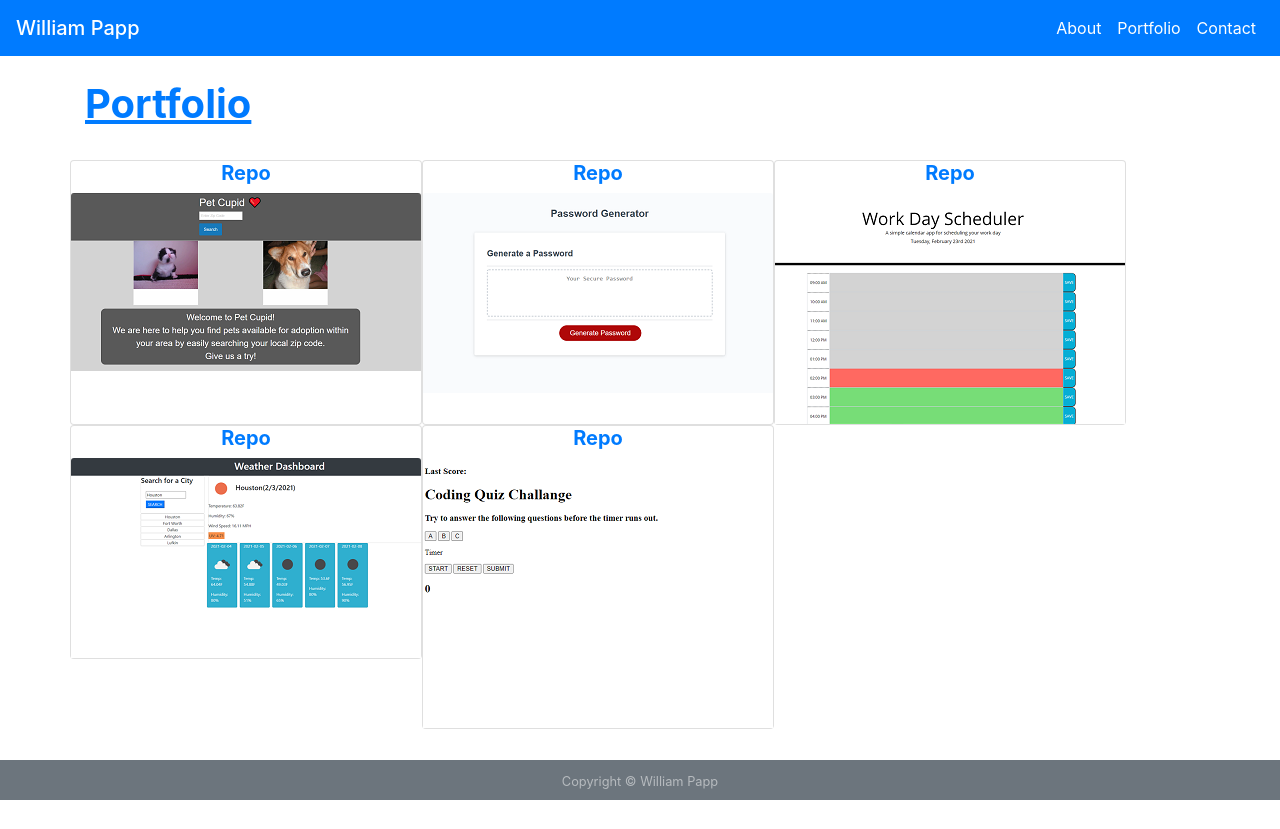
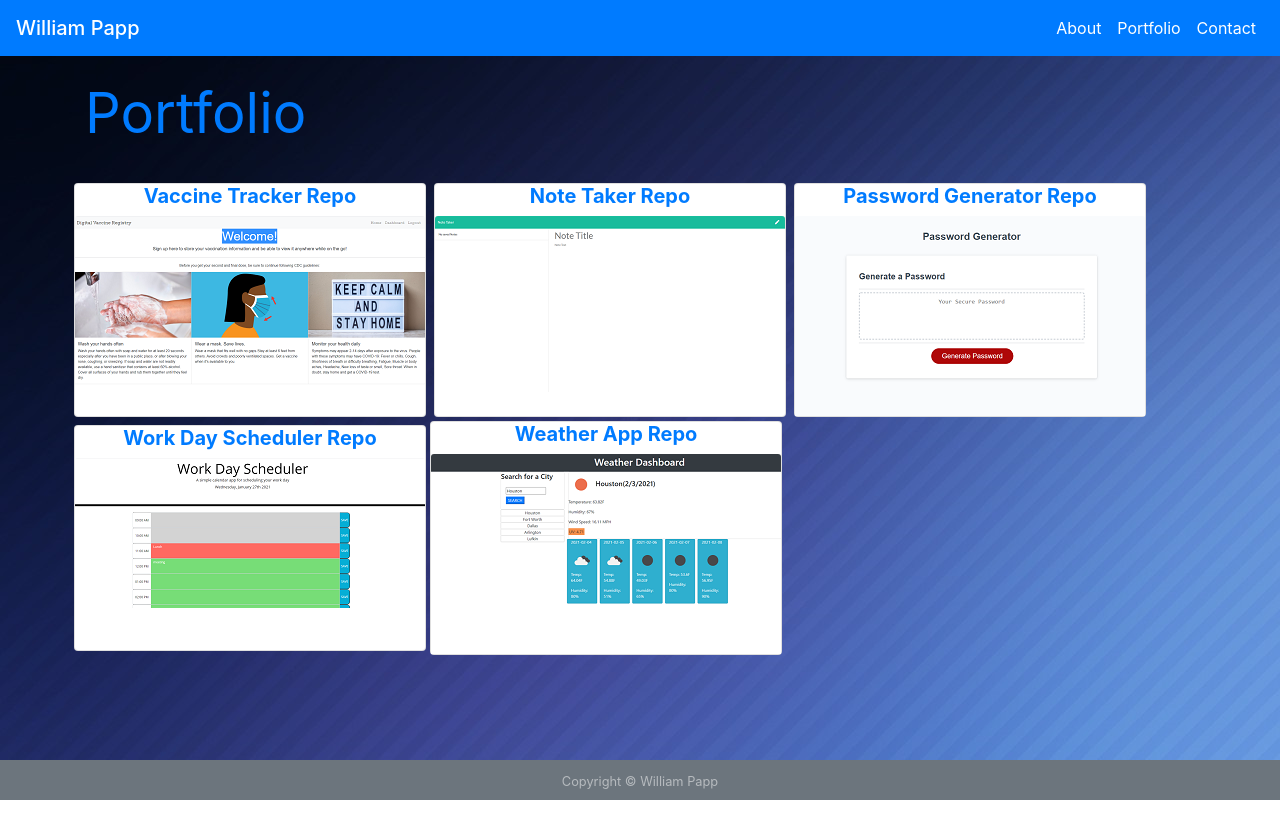
Before and after one commit to wrp90/MyPortfolio, a plain HTML site: page portfolio.html in a window 1280 px wide. After the commit the page ends 800 px from the top, so only its background shows below. Drawn offline with nearby package versions, Linux system fonts and the light colour scheme.

Commit message:
updated portfolio with 2 newer projects and added background

```diff
--- a/portfolio.html
+++ b/portfolio.html
@@ -13,7 +13,7 @@
     </script>
   </head>
 
-  <body>
+  <body style="background-image: url('assets/images/backgroundimg.jpg');">
     <header>
       <nav class="navbar navbar-expand-lg navbar-dark bg-primary">
         <span class="navbar-brand mb-0 h1">William Papp</span>
@@ -33,58 +33,58 @@
     <div class="container">
       <br>
       <section>
-        <h1 class="text-primary"><strong><u>Portfolio</u></strong></h1>
+        <h1 class="text-primary display-4"><strong>Portfolio</strong></h1>
       </section>
       <br>
-      <div class="row row-cols-1 row-cols-md-3">
-        <div class="col-xs-2">
+      <div class="row">
+        <div class="col-xs-4 p-1">
           <div class="card h-100">
-            <a href="https://github.com/wrp90/project1" target="_blank">
-              <h5 class="text-primary text-center"><strong>Repo</strong></h5>
+            <a href="https://github.com/wrp90/Vaccination_Tracker" target="_blank">
+              <h5 class="text-primary text-center"><strong>Vaccine Tracker Repo</strong></h5>
             </a>
-            <a href="https://wrp90.github.io/project1/" target="_blank">
-              <img class="card-img-top" src="./assets/images/projectOne.png">
+            <a href="https://ancient-hollows-23369.herokuapp.com/" target="_blank">
+              <img class="card-img-top" src="./assets/images/project2.png" alt="Vaccination Tracker">
             </a>
           </div>
         </div>
-        <div class="col-xs-2">
+        <div class="col-xs-4 p-1">
+          <div class="card h-100">
+            <a href="https://github.com/wrp90/NoteTakerWP" target="_blank">
+              <h5 class="text-primary text-center"><strong>Note Taker Repo</strong></h5>
+            </a>
+            <a href="https://fathomless-shore-15388.herokuapp.com/" target="_blank">
+              <img class="card-img-top" src="./assets/images/notetaker.png">
+            </a>
+          </div>
+        </div>
+        <div class="col-xs-4 p-1">
           <div class="card h-100">
             <a href="https://github.com/wrp90/PasswordGenWP" target="_blank">
-              <h5 class="text-primary text-center"><strong>Repo</strong></h5>
+              <h5 class="text-primary text-center"><strong>Password Generator Repo</strong></h5>
             </a>
             <a href="https://wrp90.github.io/PasswordGenWP/" target="_blank">
               <img class="card-img-top" src="./assets/images/passGen.png">
             </a>
           </div>
         </div>
-        <div class="col-xs-4">
+        <div class="col-xs-4 p-1">
           <div class="card h-100">
             <a href="https://github.com/wrp90/WorkDaySchedulerWP" target="_blank">
-              <h5 class="text-primary text-center"><strong>Repo</strong></h5>
+              <h5 class="text-primary text-center"><strong>Work Day Scheduler Repo</strong></h5>
             </a>
             <a href="https://wrp90.github.io/WorkDaySchedulerWP/" target="_blank">
-              <img class="card-img-top" src="./assets/images/wdplanner.png">
+              <img class="card-img-top" src="./assets/images/workday.png">
             </a>
           </div>
-        </div class="col-xs-4">
+        </div class="col-xs-4 p-1">
           <div class="card h-100">
             <a href="https://github.com/wrp90/WeatherDashboardWP" target="_blank">
-              <h5 class="text-primary text-center"><strong>Repo</strong></h5>
+              <h5 class="text-primary text-center"><strong>Weather App Repo</strong></h5>
             </a>
             <a href="https://wrp90.github.io/WeatherDashboardWP/" target="_blank">
               <img class="card-img-top" src="./assets/images/weather.png">
             </a>
           </div>
-        <div class="col-xs-4">
-          <div class="card h-100">
-            <a href="https://github.com/wrp90/CodingQuiz" target="_blank">
-              <h5 class="text-primary text-center"><strong>Repo</strong></h5>
-            </a>
-            <a href="https://wrp90.github.io/CodingQuiz/" target="_blank">
-              <img class="card-img-top" src="./assets/images/codingQuiz.png">
-            </a>
-          </div>
-        </div>
       </div>
 
     <footer id="sticky-footer" class="footer py-2 bg-secondary text-white-50">
```
Also changed, not shown: contact.html (+4 -4 lines), index.html (+5 -4 lines), assets/images/backgroundimg.jpg (added), assets/images/notetaker.png (added), assets/images/project2.png (added), assets/images/projectOne.png (deleted), assets/images/wdplanner.png (deleted), assets/images/workday.png (added), 1 other file.
